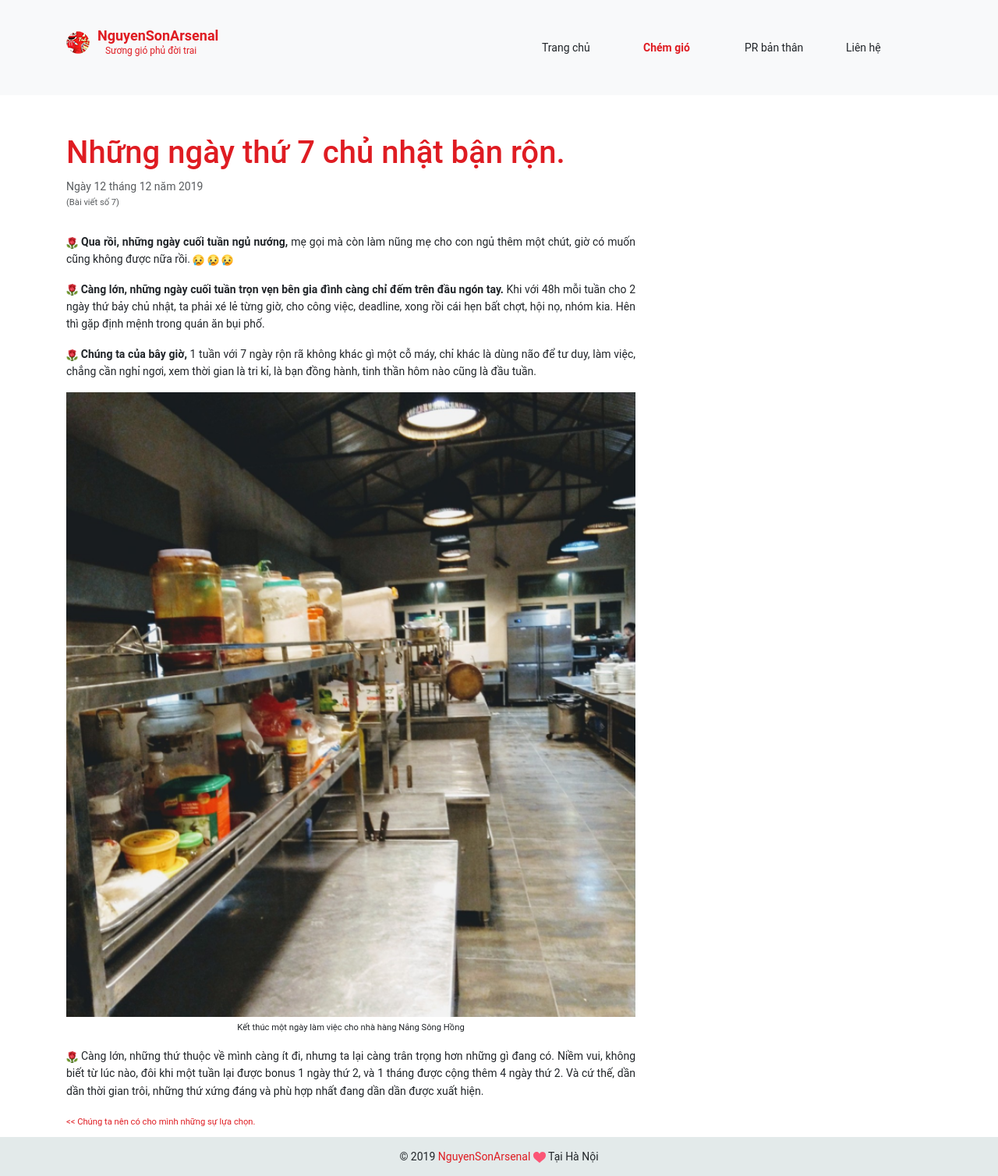
After one commit to NguyenSonArsenal/my_blog, a PHP site: page /post11.php in a window 1280 px wide. The commit adds this page. Shown: the whole page at 78% size. Run offline with PHP 8.4, Linux system fonts and the light colour scheme; some libraries are stand-ins or nearby versions.

Commit message:
add post11

```diff
--- /dev/null
+++ b/post11.php
@@ -0,0 +1,65 @@
+<?php
+$metaTitle = "Những ngày thứ 7 chủ nhật bận rộn";
+$metaDescription = "";
+$metaKeyword = "Nguyen Son Arsenal, toán, sự lựa chọn";
+$canonical = "http://sonnguyen-vlog.top/";
+
+include './includes/header.php';
+?>
+
+<!-- Content: Post detail-->
+<div class="content">
+    <div class="container">
+        <div class="row">
+            <div class="col-sm-8">
+                <div class="content__heading">
+                    <div class="content__title">
+                        <h1 class="color-red">Những ngày thứ 7 chủ nhật bận rộn.</h1>
+                    </div>
+                    <div class="content__time"><span>Ngày 12 tháng 12 năm 2019</span></div>
+                    <div class="content__time"><small>(Bài viết số 7)</small></div>
+                </div>
+
+                <div class="content_body text-justify">
+                    <p>
+                        <img class="img-reaction" src="<?php assets('assets/images/reactions/hack/icon_9.png') ?>">
+                        <strong>Qua rồi, những ngày cuối tuần ngủ nướng,</strong> mẹ gọi mà còn làm nũng mẹ cho con ngủ thêm một chút,
+                            giờ có muốn cũng không được nữa rồi.
+                            <img class="img-reaction" src="<?php assets('assets/images/reactions/hack/icon_10.png') ?>">
+                            <img class="img-reaction" src="<?php assets('assets/images/reactions/hack/icon_10.png') ?>">
+                            <img class="img-reaction" src="<?php assets('assets/images/reactions/hack/icon_10.png') ?>">
+                    </p>
+
+                    <p>
+                        <img class="img-reaction" src="<?php assets('assets/images/reactions/hack/icon_9.png') ?>">
+                        <strong>Càng lớn, những ngày cuối tuần trọn vẹn bên gia đình càng chỉ đếm trên đầu ngón tay.</strong>
+                        Khi với 48h mỗi tuần cho 2 ngày thứ bảy chủ nhật, ta phải xé lẻ từng giờ, cho công việc, deadline,
+                        xong rồi cái hẹn bất chợt, hội nọ, nhóm kia. Hên thì gặp định mệnh trong quán ăn bụi phố.
+                    </p>
+
+                    <p>
+                        <img class="img-reaction" src="<?php assets('assets/images/reactions/hack/icon_9.png') ?>">
+                        <strong>Chúng ta của bây giờ,</strong> 1 tuần với 7 ngày rộn rã không khác gì một cỗ máy, chỉ khác là dùng não để tư duy, làm việc,
+                        chẳng cần nghỉ ngơi, xem thời gian là tri kỉ, là bạn đồng hành, tinh thần hôm nào cũng là đầu tuần.
+                    </p>
+
+                    <img src="<?php assets('assets/images/posts/post11/nang_song_hong.png') ?>" width="100%"
+                         alt="Kết thúc một ngày làm việc cho nhà hàng Nắng Sông Hồng">
+                    <small style="display: block; text-align: center; padding-top: 5px">Kết thúc một ngày làm việc cho nhà hàng Nắng Sông Hồng</small>
+
+                    <p>
+                        <img class="img-reaction" src="<?php assets('assets/images/reactions/hack/icon_9.png') ?>">
+                        Càng lớn, những thứ thuộc về mình càng ít đi, nhưng ta lại càng trân trọng hơn những gì đang có.
+                        Niềm vui, không biết từ lúc nào, đôi khi một tuần lại được bonus 1 ngày thứ 2, và 1 tháng được cộng thêm 4 ngày thứ 2.
+                        Và cứ thế, dần dần thời gian trôi, những thứ xứng đáng và phù hợp nhất đang dần dần được xuất hiện.
+                    </p>
+
+                    <div class="action">
+                        <a class="color-red" href="chung-ta-nen-co-cho-minh-nhung-su-lua-chon"><small><< Chúng ta nên có cho mình những sự lựa chọn.</small></a>
+                    </div>
+                </div>
+            </div>
+        </div>
+    </div>
+</div>
+<?php include './includes/footer.php'; ?>
--- a/post9.php
+++ b/post9.php
@@ -17,7 +17,7 @@ include './includes/header.php';
                         <h1 class="color-red">Chúng ta nên có cho mình những sự lựa chọn.</h1>
                     </div>
                     <div class="content__time"><span>Ngày 5 tháng 12 năm 2019</span></div>
-                    <div class="content__time"><small>(Bài viết số 7)</small></div>
+                    <div class="content__time"><small>(Bài viết số 6)</small></div>
                 </div>
 
                 <div class="content_body text-justify">
@@ -45,6 +45,10 @@ include './includes/header.php';
 
                     <div class="action">
                         <a class="color-red" href="nguoi-thay-va-moi-tinh-7-nam"><small><< Người thầy và mối tình 7 năm.</small></a>
+                        <span>&nbsp;&nbsp;&nbsp;&nbsp;&nbsp;&nbsp;</span>
+                        <a class="color-red" href="nhung-ngay-thu-bay-chu-nhat-ban-ron">
+                            <small>Những ngày thứ 7 chủ nhật bận rộn. >></small>
+                        </a>
                     </div>
                 </div>
             </div>
```
Also changed, not shown: index.php (+11 -0 lines), post.php (+9 -0 lines), .htaccess, assets/images/posts/post11/nang_song_hong.png (added), assets/images/reactions/hack/icon_10.png (added), assets/images/reactions/hack/icon_9.png (added).
